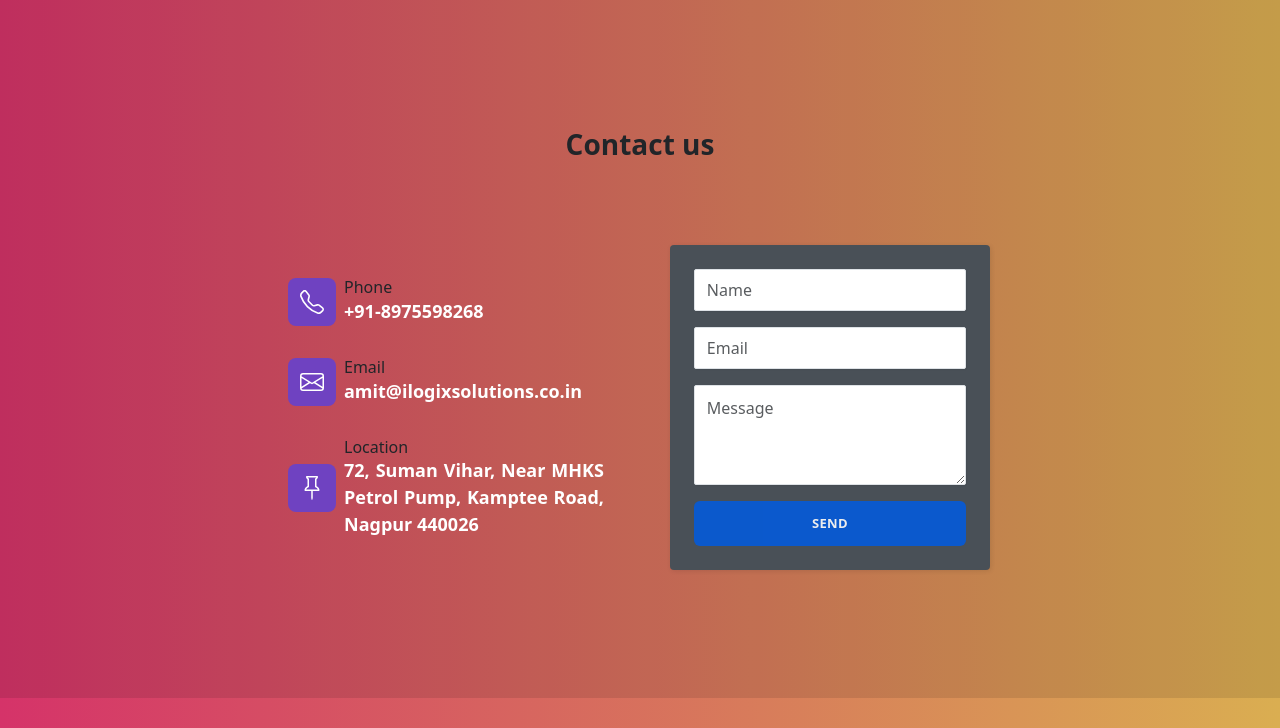
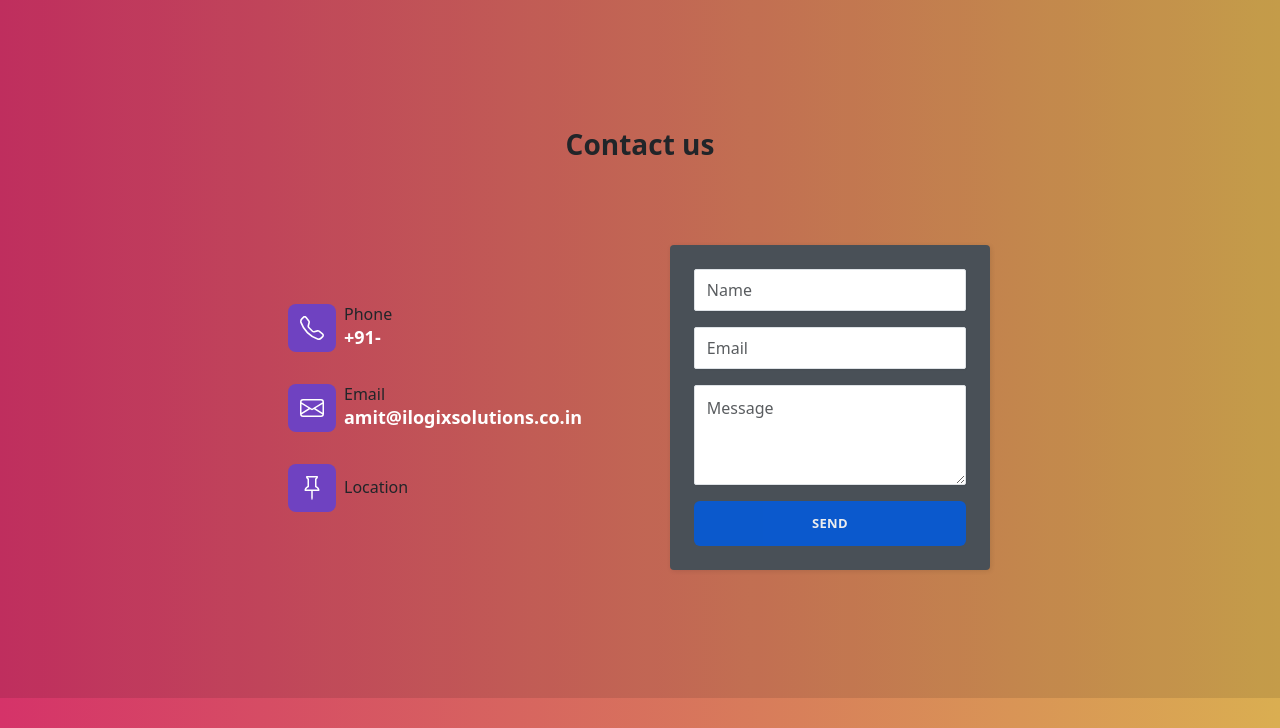
Before and after one commit to amitevzn/amitevzn.github.io, a plain HTML site: page contact_us.html in a window 1280 px wide. Shown: the part 72-800 px from the top of the page. Drawn offline with Linux system fonts and the light colour scheme.

Commit message:
Changed the contact number

```diff
--- a/contact_us.html
+++ b/contact_us.html
@@ -72,7 +72,7 @@
                                     </svg></div>
                                 <div class="px-2">
                                     <h6 class="mb-0">Phone</h6>
-                                    <p class="mb-0">+91-8975598268</p>
+                                    <p class="mb-0">+91-</p>
                                 </div>
                             </div>
                             <div class="d-flex align-items-center p-3">
@@ -90,7 +90,7 @@
                                     </svg></div>
                                 <div class="px-2">
                                     <h6 class="mb-0">Location</h6>
-                                    <p class="mb-0" style="text-align: justify;">72, Suman Vihar, Near MHKS Petrol Pump, Kamptee Road, Nagpur 440026</p>
+                                    <p class="mb-0" style="text-align: justify;"></p>
                                 </div>
                             </div>
                         </div>
```
